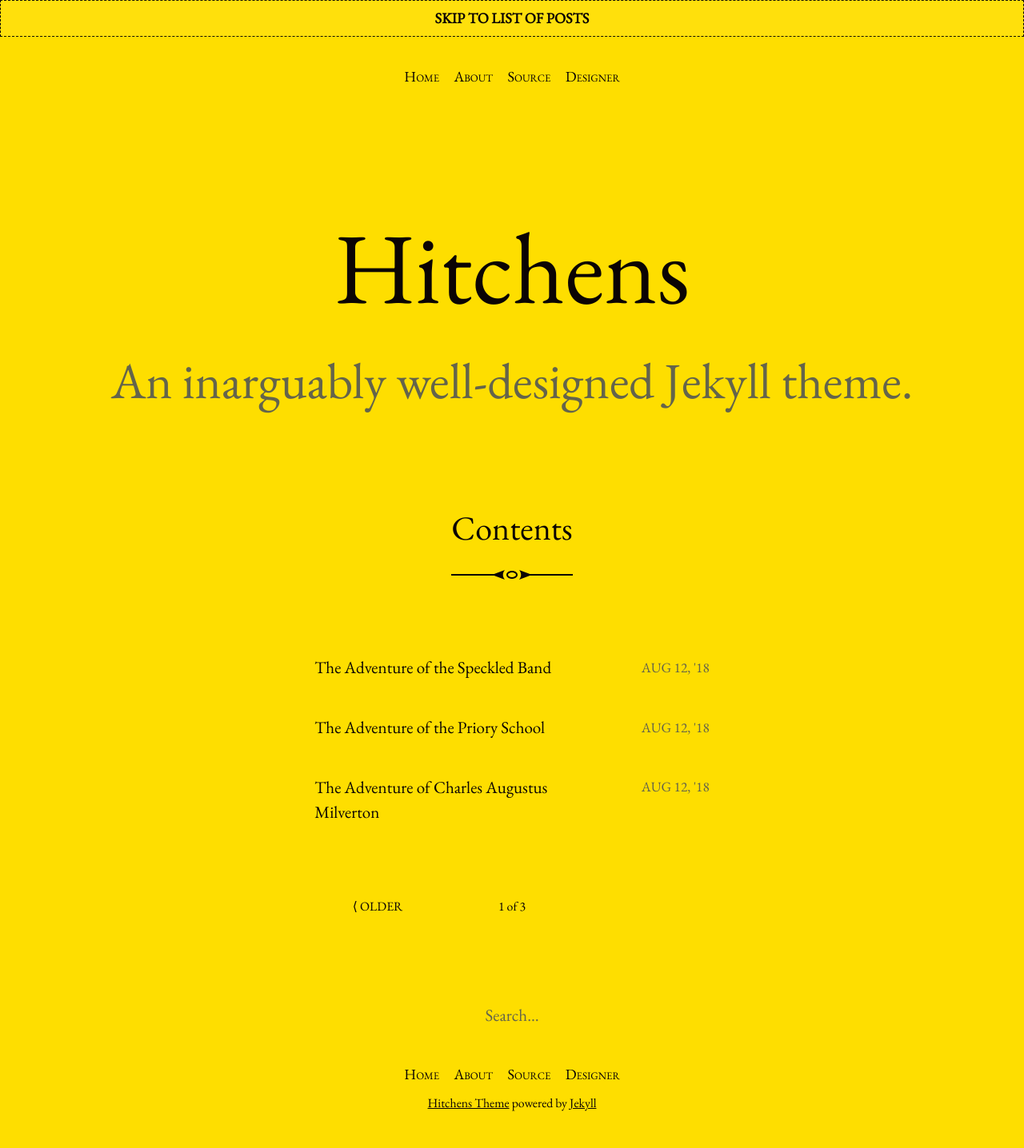
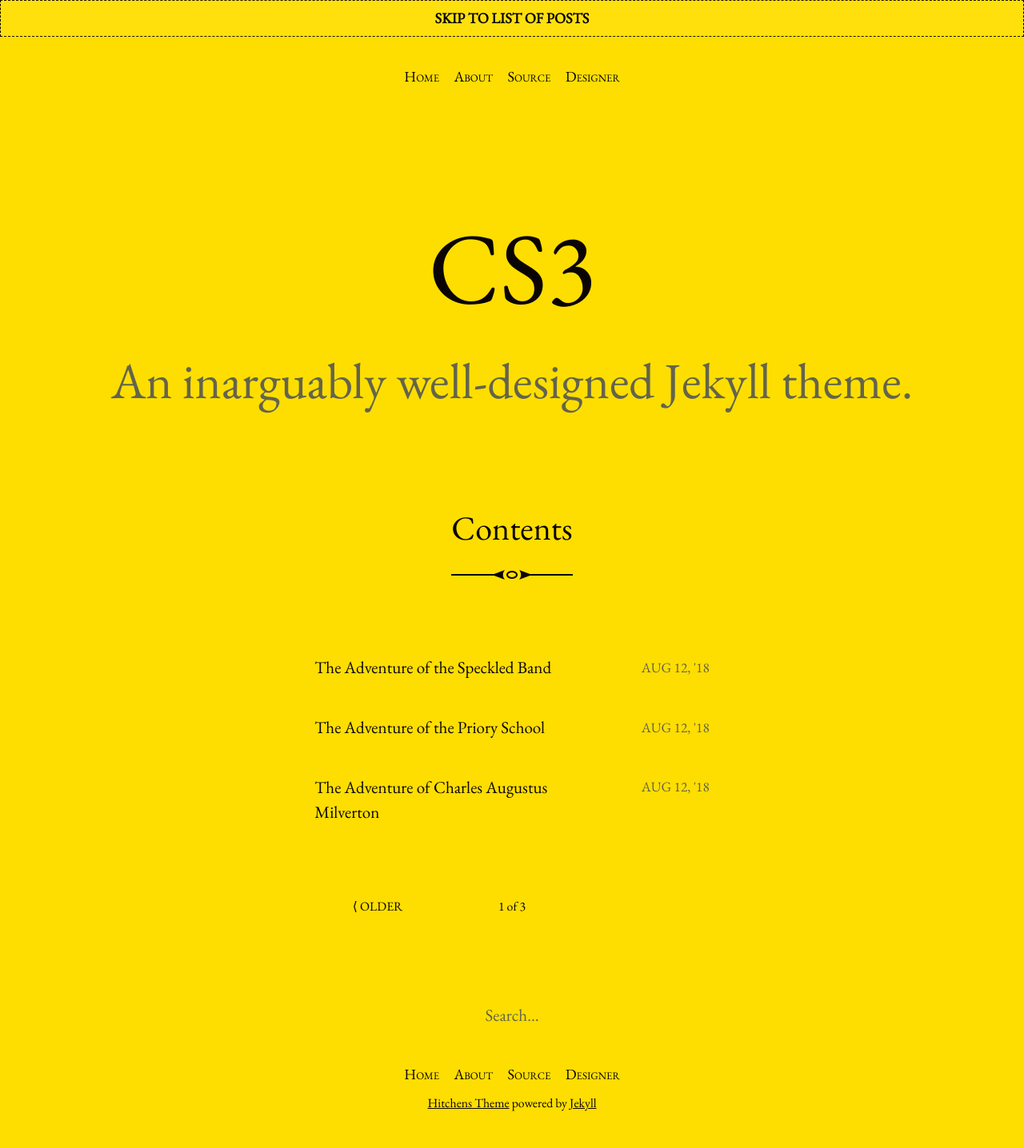
Before and after one commit to cspower3/cspower3.github.io, a Jekyll site: the page built from index.html, in a window 1280 px wide. Shown: the whole page at 80% size. Built offline with Jekyll 4.4.1, drawn with Linux system fonts in a browser that asks for light colours; the list of posts is cut into pages by our own code.

Commit message:
delete custom domain

```diff
--- a/CNAME
+++ /dev/null
@@ -1 +0,0 @@
-cspower3.com
--- a/_config.yml
+++ b/_config.yml
@@ -13,12 +13,12 @@
 # you will see them accessed via {{ site.title }}, {{ site.email }}, and so on.
 # You can create any custom variable you would like, and they will be accessible
 # in the templates via {{ site.myvariable }}.
-title: Hitchens
-email: hello@patdryburgh.com
+title: CS3
+email: contact@cspower3.com
 description: >- # this means to ignore newlines until "baseurl:"
   An inarguably well-designed Jekyll theme.
 baseurl: "/hitchens" # the subpath of your site, e.g. /blog
-url: "https://patdryburgh.github.io" # the base hostname & protocol for your site, e.g. http://example.com
+url: "https://cspower3.github.io" # the base hostname & protocol for your site, e.g. http://example.com
 icon: /assets/images/icon-512.png
 twitter_username: patdryburgh
 github_username:  patdryburgh
```
